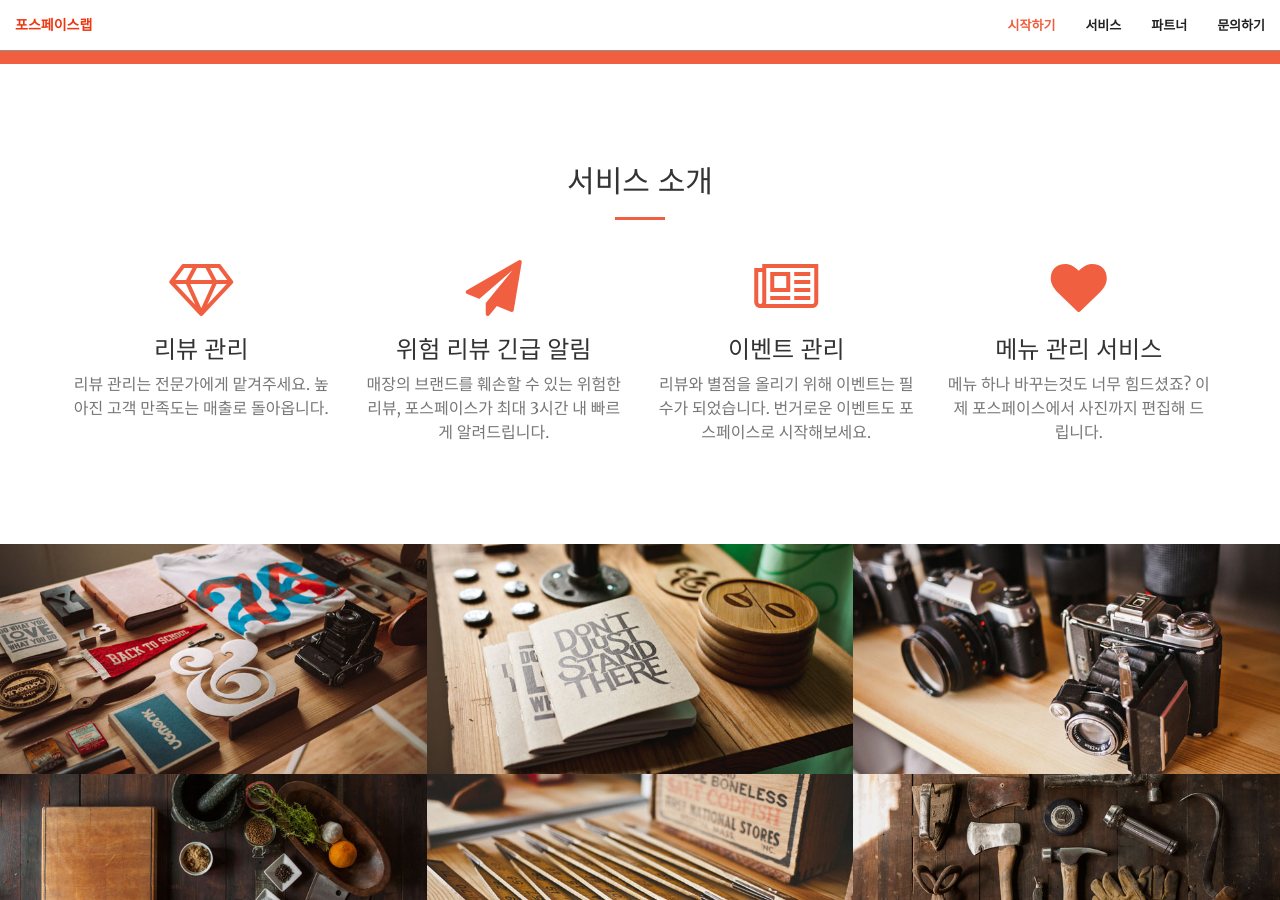
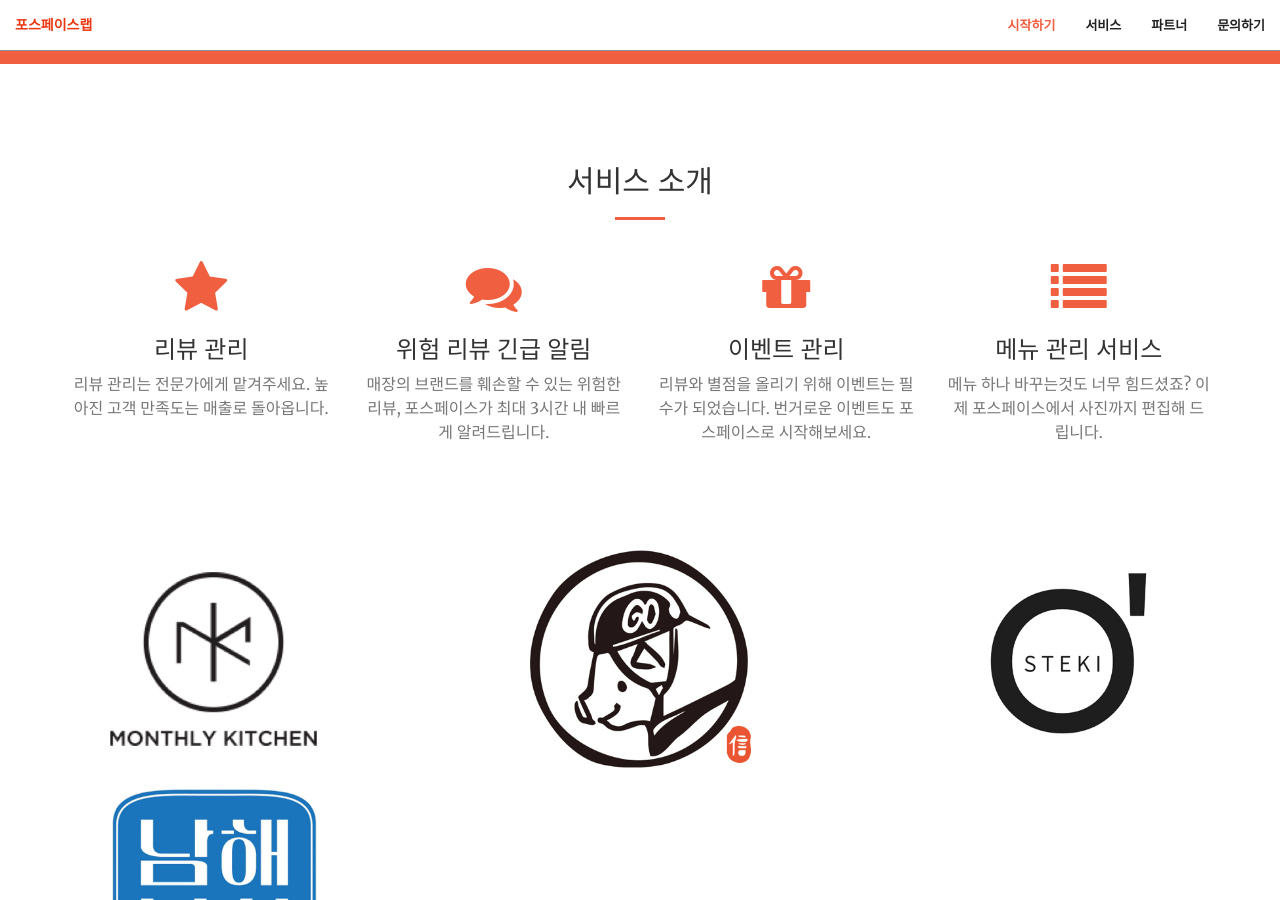
Before and after one commit to forspacedev/forspacedev.github.io, a Jekyll site: the page built from index.html, in a window 1280 px wide and 900 px high, scrolled down 1298 px. Built offline with Jekyll 4.4.1, drawn with Linux system fonts in a browser that asks for light colours.

Commit message:
이미지 변경

```diff
--- a/_includes/portfolio.html
+++ b/_includes/portfolio.html
@@ -16,6 +16,7 @@
                     </div>
                 </a>
             </div>
+<!--
             <div class="col-lg-4 col-sm-6">
                 <a href="#" class="portfolio-box">
                     <img src="img/portfolio/2.jpg" class="img-responsive" alt="">
@@ -31,9 +32,10 @@
                     </div>
                 </a>
             </div>
+            -->
             <div class="col-lg-4 col-sm-6">
                 <a href="#" class="portfolio-box">
-                    <img src="img/portfolio/3.jpg" class="img-responsive" alt="">
+                    <img src="img/portfolio/2.jpg" class="img-responsive" alt="">
                     <div class="portfolio-box-caption">
                         <div class="portfolio-box-caption-content">
                             <div class="project-category text-faded">
@@ -48,7 +50,7 @@
             </div>
             <div class="col-lg-4 col-sm-6">
                 <a href="#" class="portfolio-box">
-                    <img src="img/portfolio/4.jpg" class="img-responsive" alt="">
+                    <img src="img/portfolio/3.jpg" class="img-responsive" alt="">
                     <div class="portfolio-box-caption">
                         <div class="portfolio-box-caption-content">
                             <div class="project-category text-faded">
@@ -63,34 +65,20 @@
             </div>
             <div class="col-lg-4 col-sm-6">
                 <a href="#" class="portfolio-box">
-                    <img src="img/portfolio/5.jpg" class="img-responsive" alt="">
+                    <img src="img/portfolio/4.jpg" class="img-responsive" alt="">
                     <div class="portfolio-box-caption">
                         <div class="portfolio-box-caption-content">
                             <div class="project-category text-faded">
                                 프렌차이즈
                             </div>
                             <div class="project-name">
-                                돈 웁쓰
+                                남해분식
                             </div>
                         </div>
                     </div>
                 </a>
             </div>
-            <div class="col-lg-4 col-sm-6">
-                <a href="#" class="portfolio-box">
-                    <img src="img/portfolio/6.jpg" class="img-responsive" alt="">
-                    <div class="portfolio-box-caption">
-                        <div class="portfolio-box-caption-content">
-                            <div class="project-category text-faded">
-                                Category
-                            </div>
-                            <div class="project-name">
-                                Project Name
-                            </div>
-                        </div>
-                    </div>
-                </a>
-            </div>
+
         </div>
     </div>
 </section>
--- a/_includes/services.html
+++ b/_includes/services.html
@@ -11,28 +11,28 @@
         <div class="row">
             <div class="col-lg-3 col-md-6 text-center">
                 <div class="service-box">
-                    <i class="fa fa-4x fa-diamond wow bounceIn text-primary"></i>
+                    <i class="fa fa-4x fa-star wow bounceIn text-primary"></i>
                     <h3>리뷰 관리</h3>
                     <p class="text-muted">리뷰 관리는 전문가에게 맡겨주세요. 높아진 고객 만족도는 매출로 돌아옵니다.</p>
                 </div>
             </div>
             <div class="col-lg-3 col-md-6 text-center">
                 <div class="service-box">
-                    <i class="fa fa-4x fa-paper-plane wow bounceIn text-primary" data-wow-delay=".1s"></i>
+                    <i class="fa fa-4x fa-comments wow bounceIn text-primary" data-wow-delay=".1s"></i>
                     <h3>위험 리뷰 긴급 알림</h3>
                     <p class="text-muted">매장의 브랜드를 훼손할 수 있는 위험한 리뷰, 포스페이스가 최대 3시간 내 빠르게 알려드립니다.</p>
                 </div>
             </div>
             <div class="col-lg-3 col-md-6 text-center">
                 <div class="service-box">
-                    <i class="fa fa-4x fa-newspaper-o wow bounceIn text-primary" data-wow-delay=".2s"></i>
+                    <i class="fa fa-4x fa-gift wow bounceIn text-primary" data-wow-delay=".2s"></i>
                     <h3>이벤트 관리</h3>
                     <p class="text-muted">리뷰와 별점을 올리기 위해 이벤트는 필수가 되었습니다. 번거로운 이벤트도 포스페이스로 시작해보세요.</p>
                 </div>
             </div>
             <div class="col-lg-3 col-md-6 text-center">
                 <div class="service-box">
-                    <i class="fa fa-4x fa-heart wow bounceIn text-primary" data-wow-delay=".3s"></i>
+                    <i class="fa fa-4x fa-list wow bounceIn text-primary" data-wow-delay=".3s"></i>
                     <h3>메뉴 관리 서비스</h3>
                     <p class="text-muted">메뉴 하나 바꾸는것도 너무 힘드셨죠? 이제 포스페이스에서 사진까지 편집해 드립니다.</p>
                 </div>
```
Also changed, not shown: img/portfolio/1.jpg, img/portfolio/2.jpg, img/portfolio/3.jpg, img/portfolio/4.jpg, img/portfolio/5.jpg (deleted), img/portfolio/6.jpg (deleted), img/portfolio/logo_mk1 (1).jpg (added).
